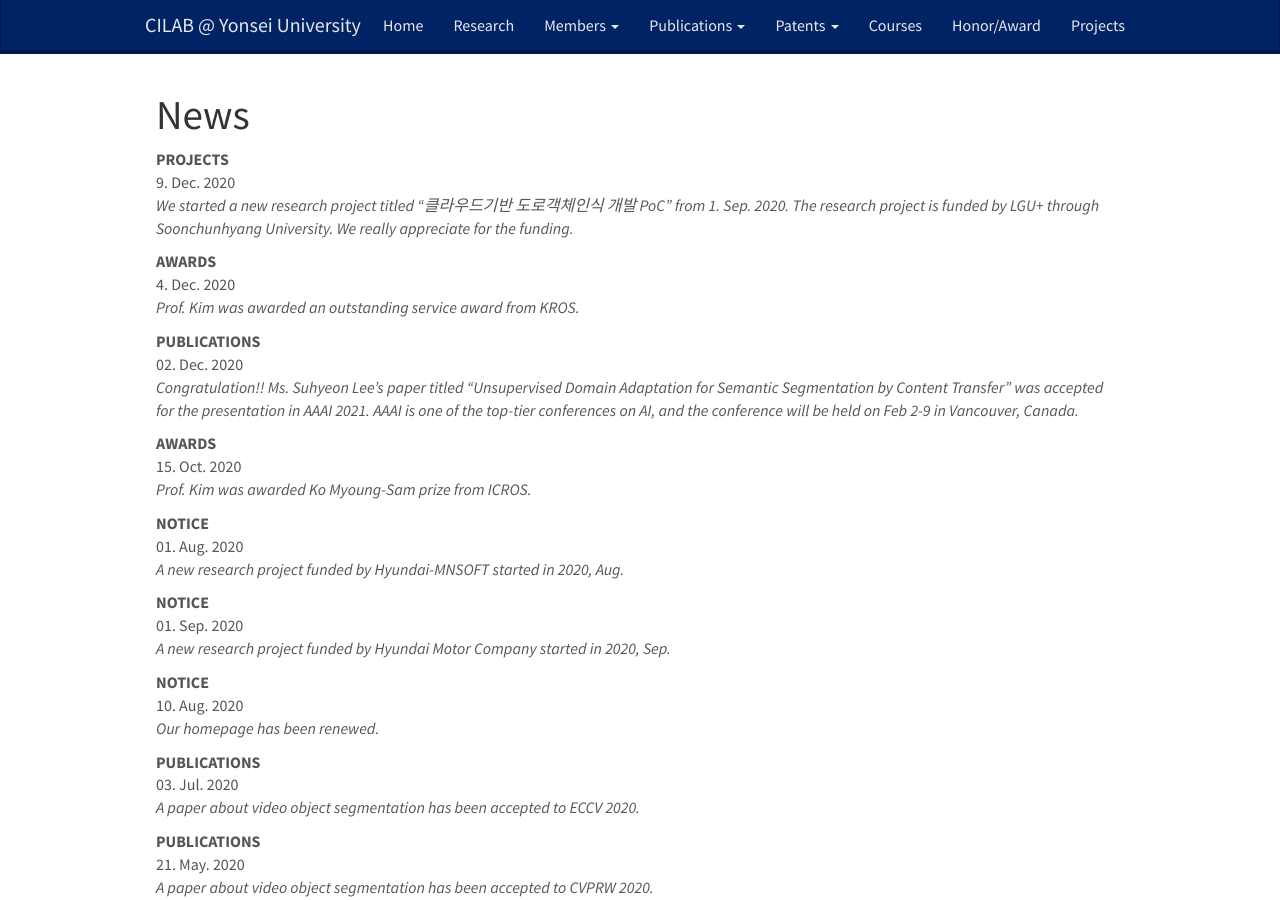
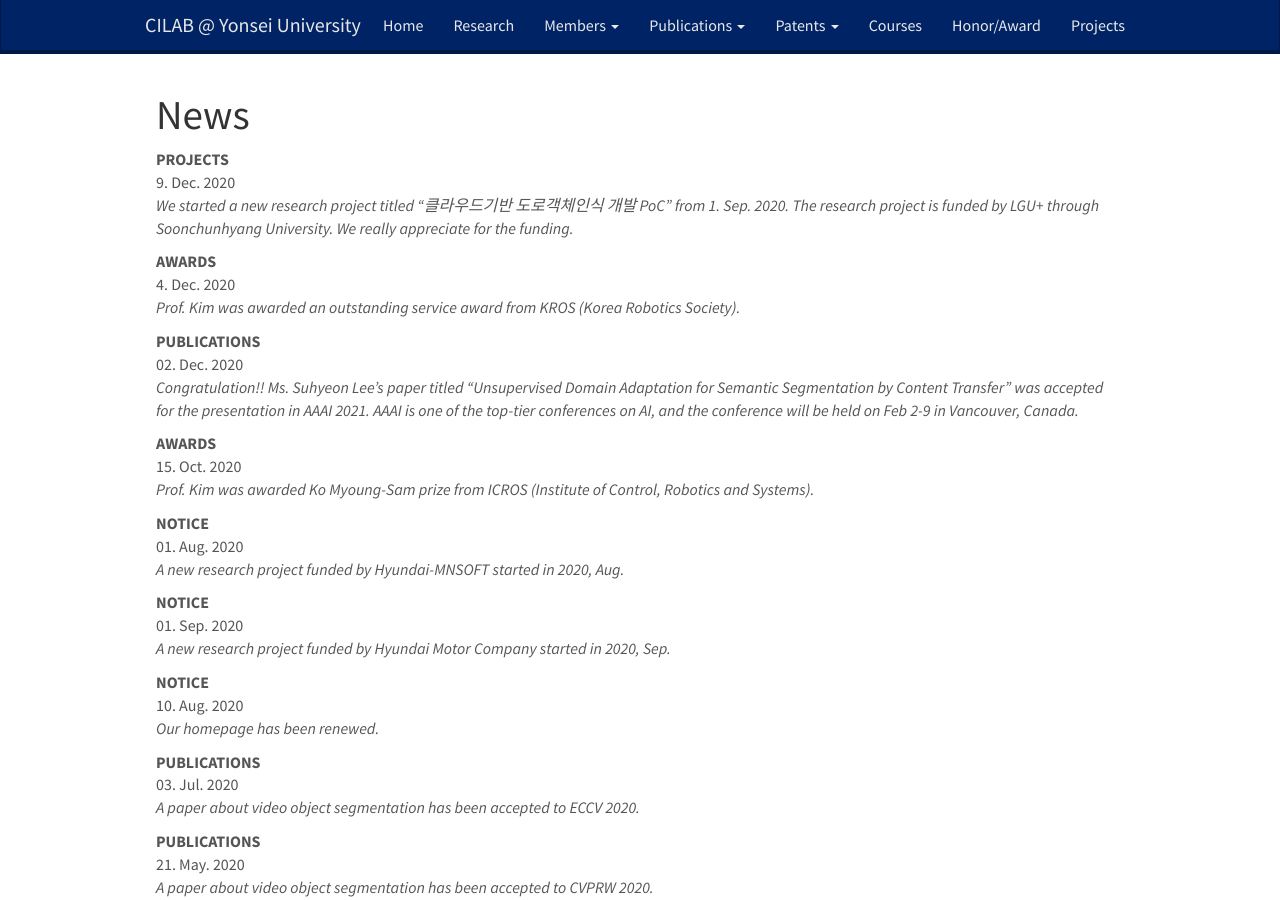
Before and after one commit to won4113/cilab-yonsei.github.io, a Jekyll site: the page built from _pages/allnews.md, in a window 1280 px wide and 900 px high. Built offline with Jekyll 4.4.1, drawn with Linux system fonts in a browser that asks for light colours; nearby versions of some CDN libraries.

Commit message:
news update

```diff
--- a/_data/news.yml
+++ b/_data/news.yml
@@ -3,14 +3,14 @@
   headline: We started a new research project titled "클라우드기반 도로객체인식 개발 PoC" from 1. Sep. 2020. The research project is funded by LGU+ through Soonchunhyang University. We really appreciate for the funding.
 - category: AWARDS
   date: 4. Dec. 2020
-  headline: Prof. Kim was awarded an outstanding service award from KROS.
+  headline: Prof. Kim was awarded an outstanding service award from KROS (Korea Robotics Society).
 - category: PUBLICATIONS
   date: 02. Dec. 2020
   headline: Congratulation!! Ms. Suhyeon Lee’s paper titled "Unsupervised Domain Adaptation for Semantic Segmentation by Content Transfer" was accepted for the presentation in  AAAI 2021.
             AAAI  is one of the top-tier conferences on AI, and the conference  will be held on Feb 2-9 in Vancouver, Canada.
 - category: AWARDS
   date: 15. Oct. 2020
-  headline: Prof. Kim was awarded Ko Myoung-Sam prize from ICROS.
+  headline: Prof. Kim was awarded Ko Myoung-Sam prize from ICROS (Institute of Control, Robotics and Systems).
 - category: NOTICE
   date: 01. Aug. 2020
   headline: A new research project funded by Hyundai-MNSOFT started in 2020, Aug.
```
